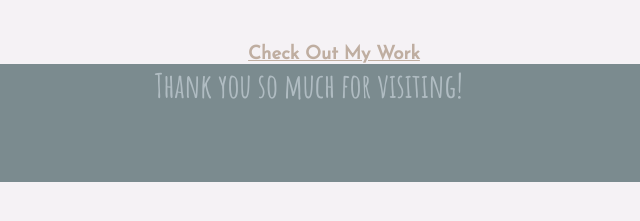
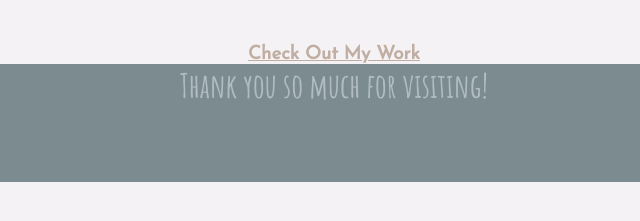
Before and after one commit to SophiaLynne4/SophiaLynne4.github.io, a plain HTML site: page index.html in a window 1280 px wide. Shown: the part 317-538 px from the top of the page, 306-946 px from the left. Drawn offline with nearby package versions, Linux system fonts and the light colour scheme.

Commit message:
centering

```diff
--- a/css/master.css
+++ b/css/master.css
@@ -28,7 +28,7 @@ main {
 
 footer {
   background-color: #7B8B8F;
-  font-family: "Josefin Sans", "arial", sans-serif;
+  font-family: "Poiret One", "arial", sans-serif;
   overflow: auto;
   font-size: 10pt;
 }
@@ -97,6 +97,8 @@ footer {
 .footer_left {
   display: inline-block;
   float:left;
+  width: 25%;
+  box-sizing: border-box;
 }
 
 .footer_left ul {
@@ -110,6 +112,14 @@ footer {
 .footer_right {
   display: inline-block;
   float: right;
+  width: 25%;
+  box-sizing: border-box;
+}
+
+.footer_center {
+  float: left;
+  width: 50%;
+  box-sizing: border-box;
 }
 
 .footer_left a {
--- a/index.html
+++ b/index.html
@@ -45,6 +45,10 @@
         </ul>
       </section>
 
+      <section class="footer_center">
+        <h2 id="bye">Thank you so much for visiting!</h2>
+      </section>
+
       <section class="footer_right">
         <ul>
           <li><a href="#">HOME</a></li>
@@ -54,7 +58,7 @@
         </ul>
       </section>
 
-      <h2 id="bye">Thank you so much for visiting!</h2>
+
     </footer>
   </body>
 </html>
```
